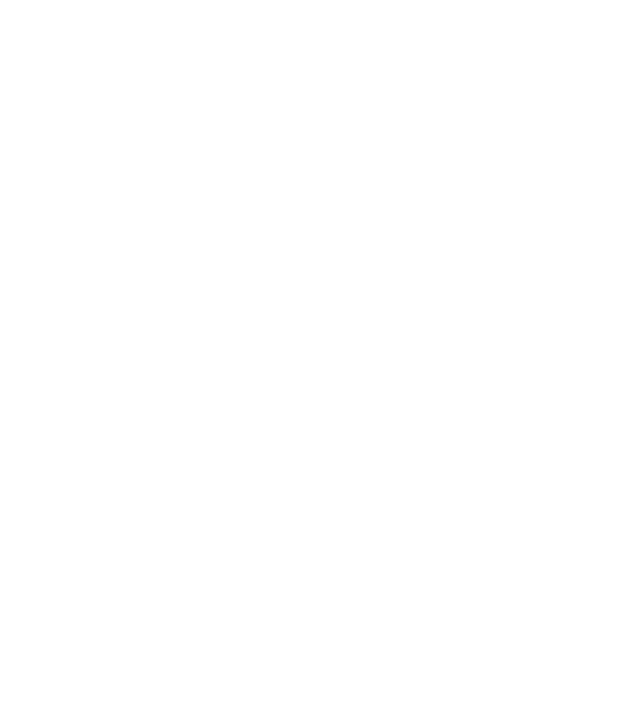
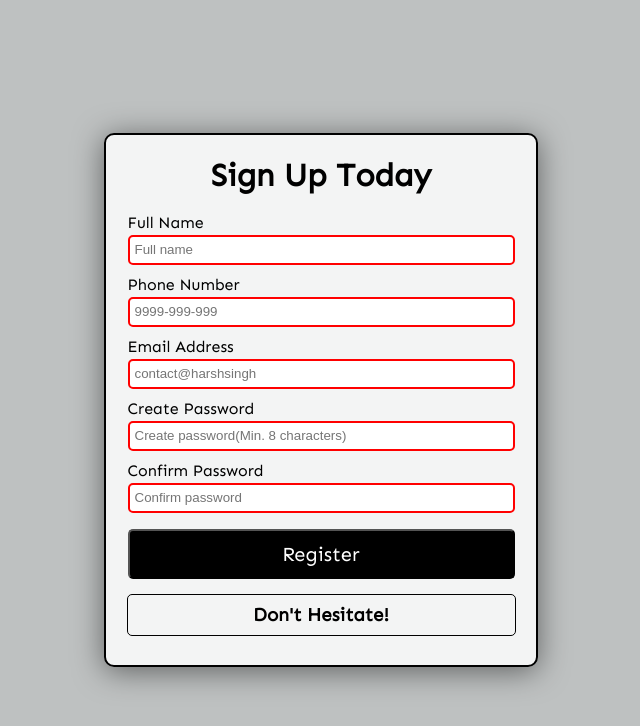
Before and after one commit to HarshSingh69/Form-Validator, a plain HTML site: page index.html in a window 1280 px wide. Shown: the whole page, without its empty margins (319-959 px from the left). Drawn offline with Linux system fonts and the light colour scheme.

Commit message:
Final Update

```diff
--- a/index.html
+++ b/index.html
@@ -3,12 +3,57 @@
 <head>
     <meta charset="UTF-8">
     <meta name="viewport" content="width=device-width, initial-scale=1.0">
-    <title>Template</title>
+    <title>Sign Up Page</title>
+    <!-- favicon icon -->
     <link rel="icon" type="image/png" href="favicon.png">
+    <link rel="icon" type="image/png" sizes="32x32" href="favicon/favicon-32x32.png">
+    <link rel="icon" type="image/png" sizes="16x16" href="favicon/favicon-16x16.png">
     <link rel="stylesheet" href="https://cdnjs.cloudflare.com/ajax/libs/font-awesome/5.10.2/css/all.min.css"/>
     <link rel="stylesheet" href="style.css">
 </head>
 <body>
+    <div class="container">
+        <h1>Sign Up Today</h1>
+        <form>
+            <!-- Full Name -->
+            <div class="input-group">
+                <label for="name">Full Name</label>
+                <input type="text" id="fullname" placeholder="Full name"
+                    required minlength=3 maxlength=20 name="name">
+            </div>
+            <!-- Phone Number -->
+            <div class="input-group">
+                <label for="phone">Phone Number</label>
+                <input type="tel" id="phonenumber" placeholder="9999-999-999" name="phone"
+                        required pattern=[0-9]{4}-[0-9]{3}-[0-9]{3}>
+            </div>
+                <!-- Email -->
+            <div class="input-group">
+                <label for="email">Email Address</label>
+                <input type="email" id="email" placeholder="contact@harshsingh" name="email"
+                        required>
+            </div>
+            <!-- Password -->
+            <div class="input-group">
+                <label for="password1">Create Password</label>
+                <input type="password" id="password1" placeholder="Create password(Min. 8 characters)"
+                        required pattern=^(?=.*\d)(?=.*[a-z])(?=.*[A-Z])(?=.*[a-zA-Z]).{8,}$
+                        title="Include at-least 1 uppercase character, 1 lowercase character, and 1 number">
+            </div>
+            <!-- Confirm Password -->
+            <div class="input-group">
+                <label for="password2">Confirm Password</label>
+                <input type="password" id="password2" placeholder="Confirm password" name="password"
+                        required pattern=^(?=.*\d)(?=.*[a-z])(?=.*[A-Z])(?=.*[a-zA-Z]).{8,}$>
+            </div>
+                    <!-- Sign In Button -->
+            <button type="submit">Register</button>
+        </form>
+        <!-- Error/Success message -->
+        <div class="message-container">
+            <h3 id="message">Don't Hesitate!</h3>
+        </div>
+    </div>
     <!-- Script -->
     <script src="script.js"></script>
 </body>
--- a/script.js
+++ b/script.js
@@ -0,0 +1,67 @@
+const form = document.querySelector('form');
+const password1El = document.getElementById('password1');
+const password2El = document.getElementById('password2');
+const message = document.getElementById('message');
+const messageContainer = document.querySelector('.message-container');
+
+let isValid = false;
+let passwordMatch = false;
+
+
+function validateForm(){
+    // using HTML constraint API
+    isValid = form.checkValidity();     //return true/false.
+     // if form isn't valid
+    if(!isValid){
+        // style main message for an error
+        message.textContent = "Please fill out all fields.";
+        message.style.color = "red";
+        message.style.borderColor = "red";
+        return;
+    }
+    // checking both passwords values are valid.
+    if(password1El.value === password2El.value){
+        // If they match, set value to true and borders to green
+        passwordMatch = true;
+        password1El.style.borderColor = "green";
+        password2El.style.borderColor = "green";
+    }else{
+        // If they don't match, border color of input to red, change message
+        passwordMatch = false;
+        message.textContent = "Make sure password match.";
+        message.style.color = "red";
+        messageContainer.style.borderColor = "red";
+        password1El.style.borderColor = "red";
+        password2El.style.borderColor = "red";
+        return;
+    }
+    // If form is valid and passwords match
+    if(isValid && passwordMatch){
+        // Style main message for success
+        message.textContent = "Succesfully Registered!";
+        message.style.color = "green";
+        messageContainer.style.borderColor = "green";
+    }
+}
+function storeData(){
+    const user = {
+        name: form.name.value,
+        phone: form.phone.value,
+        email: form.email.value,
+        password: form.password.value
+    };
+    console.log(user);
+}
+// processFormData function
+function processFormData(e){
+    e.preventDefault();
+    // validate
+    validateForm();
+    // store data if values are valid
+    if(isValid && passwordMatch){
+        storeData();
+    }
+
+}
+// Event Listener
+form.addEventListener('submit',processFormData);
--- a/style.css
+++ b/style.css
@@ -1,8 +1,81 @@
+@import url('https://fonts.googleapis.com/css2?family=Sen&display=swap');
 html {
   box-sizing: border-box;
 }
-
 body {
   margin: 0;
   min-height: 100vh;
+  font-family: Sen, sans-serif;
+  display: flex;
+  align-items: center;
+  justify-content: center;
+  background: rgb(190, 193, 193);
 }
+.container{
+  height: 530px;
+  width: 430px;
+  margin: 100px;
+  border: 2px solid black;
+  border-radius: 10px;
+  display: flex;
+  align-items: center;
+  flex-direction: column;
+  background-color: #ffffffd1;
+  box-shadow: 0 4px 30px rgba(0, 0, 0, 0.5);
+}
+/* Form */
+form{
+  width: 90%;
+}
+.input-group{
+  height: 50px;
+  margin-bottom: 12px;
+}
+label{
+  position:relative;
+  bottom: 3px;
+}
+input{
+  width: 100%;
+  height: 30px;
+  padding: 5px;
+  border: 1px solid black;
+  border-radius: 5px;
+  outline: none;
+  box-sizing: border-box;
+  transition: all 0.3s;
+}
+input:valid{
+  border: 2px solid green;
+}
+input:invalid{
+  border: 2px solid red;
+}
+button{
+  cursor: pointer;
+  height: 50px;
+  width: 100%;
+  color: white;
+  background-color: black;
+  font-family: Sen, sans-serif;
+  border-radius: 5px;
+  font-size: 20px;
+  margin-top: 3px;
+}
+button:hover{
+  filter: brightness(200%);
+  background: rgb(22, 22, 22);
+}
+button:focus{
+  outline: none;
+}
+.message-container{
+  width: 90%;
+  height: 40px;
+  border: 1px solid black;
+  border-radius: 5px;
+  margin-top: 15px;
+  display: flex;
+  align-items: center;
+  justify-content: center;
+}
```
Also changed, not shown: favicon/about.txt (added), favicon/android-chrome-192x192.png (added), favicon/android-chrome-512x512.png (added), favicon/apple-touch-icon.png (added), favicon/favicon-16x16.png (added), favicon/favicon-32x32.png (added), favicon/favicon.ico (added), favicon/site.webmanifest (added), 2 other files.
